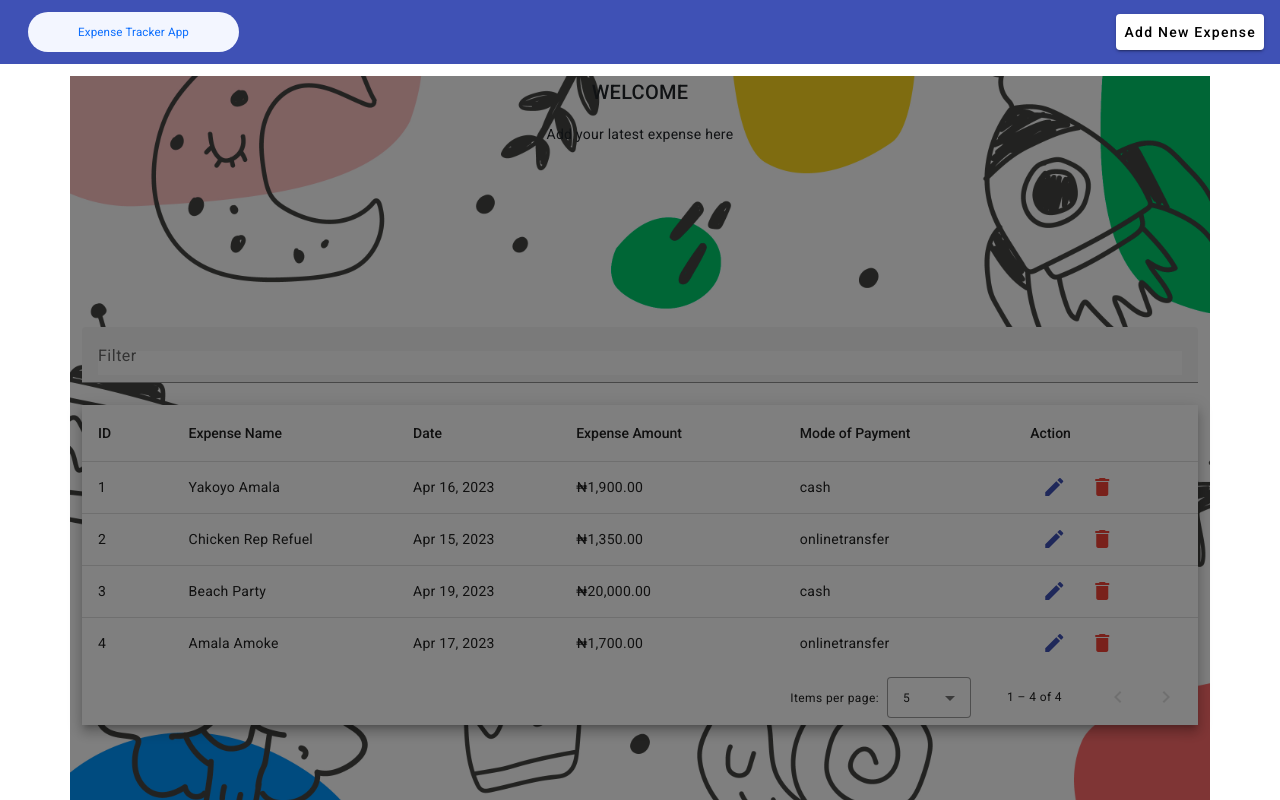
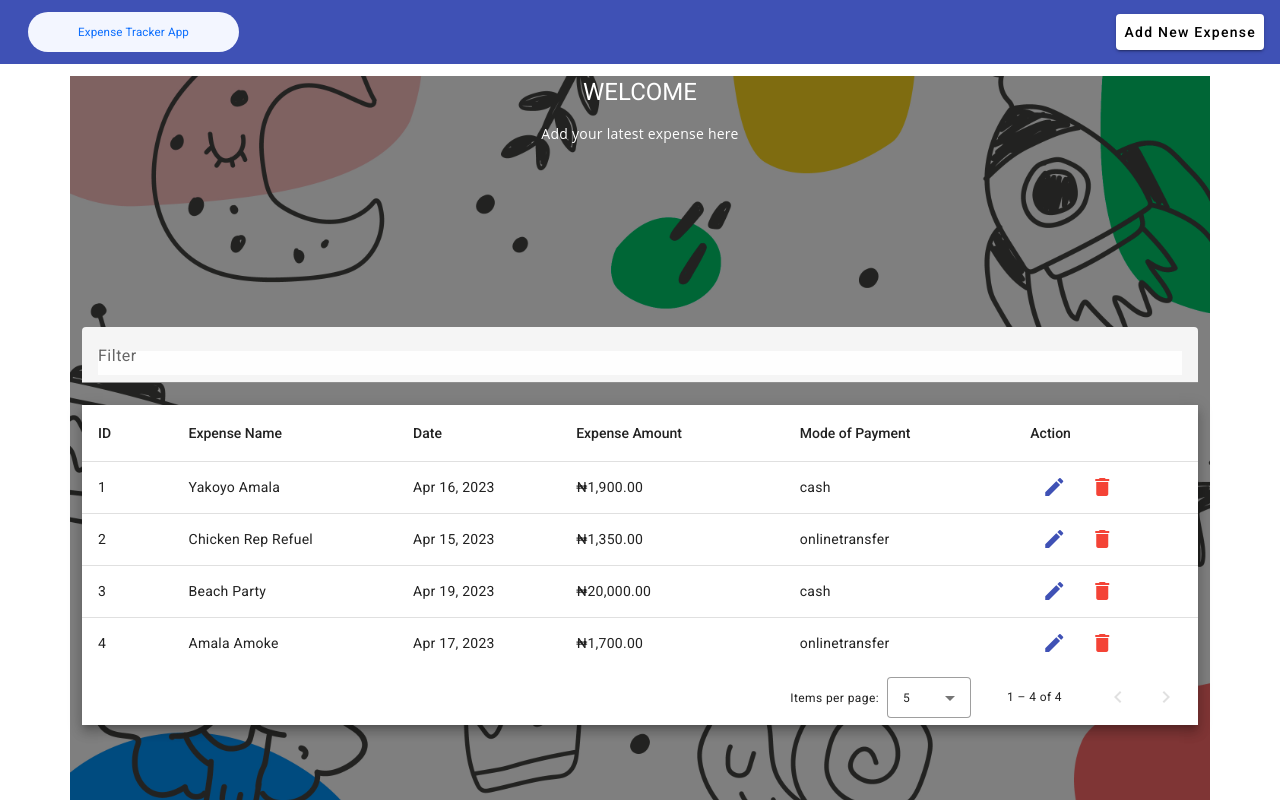
Before and after one commit to sijixx/budget-app, an Angular app: page / in a window 1280 px wide. Shown: the top 800 px of the page. Built offline with nearby package versions, Linux system fonts and the light colour scheme; data requests are answered from the project's data file.

Commit message:
added some css practice styles

```diff
--- a/src/app/home/home.component.html
+++ b/src/app/home/home.component.html
@@ -1,12 +1,12 @@
 <div class="row justify-content-center md-3 background">
-  <div class="col-md-4">
-    <div class="text-center">
-      <h2>WELCOME</h2>
+  <div class="col-md-4 content">
+    <div class="text-center" style="color: white; font-family: 'Open Sans', sans-serif;">
+      <h1>WELCOME</h1>
       <p>Add your latest expense here</p>
     </div>
   </div>
 
-    <div class="main">
+    <div class="main content">
       <mat-form-field>
         <mat-label>Filter</mat-label>
         <input matInput (keyup)="applyFilter($event)" placeholder="Ex. Mia" #input>
```
